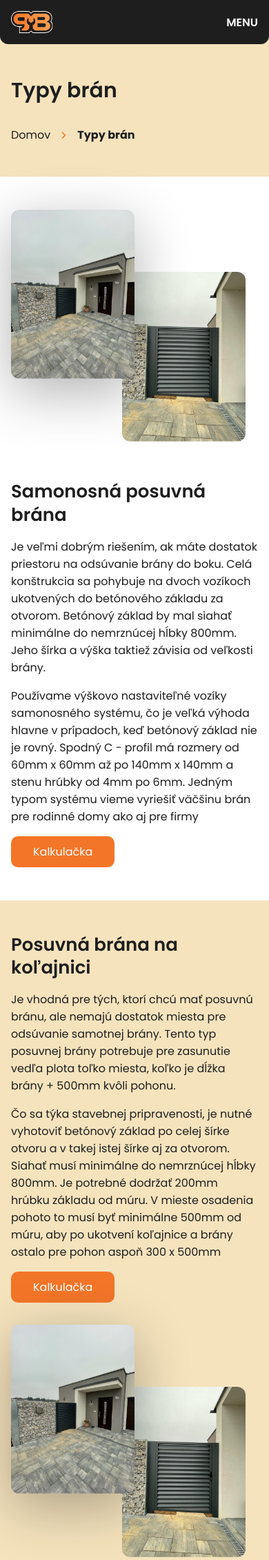
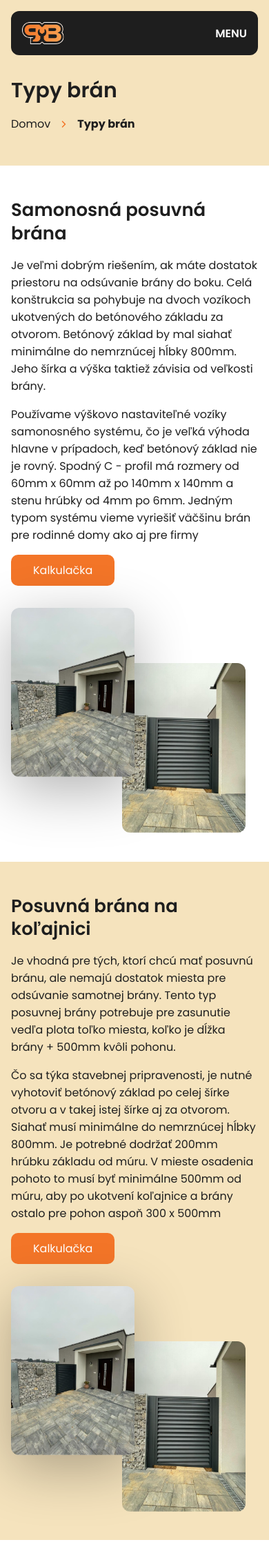
Before and after one commit to JuryHa/PBMont, a PHP site: page /typy-bran.html in a window 390 px wide. Shown: the top 2261 px of the page at 69% size. Run offline with PHP 8.4, Linux system fonts and the light colour scheme.

Commit message:
updated responsive nav menu + global minor responsivity fixes

```diff
--- a/index.html
+++ b/index.html
@@ -95,7 +95,7 @@
         </section>
 
         <section id="how-to-decide" class="colorful">
-            <div class="container grid__columns">
+            <div class="container grid__columns container__withImages">
                 <div class="wrapper">
                     <div class="images__group">
                         <img src="assets/images/image_gate_01.png" alt="">
--- a/styles/_responsive.scss
+++ b/styles/_responsive.scss
@@ -1,5 +1,17 @@
 /* RESPONSIVE */
 @media screen and (max-width: 992px) {
+    .container__withImages {
+        .wrapper:last-of-type {
+            grid-row: 1;
+        }
+
+        .images__group {
+            img {
+                box-shadow: none;
+            }
+        }
+    }
+
     #main .stats {
         justify-content: center;
 
@@ -14,10 +26,6 @@
         b {
             font-size: 48px;
         }
-    }
-
-    #how-to-decide .grid__columns .wrapper:nth-child(2) {
-        grid-row: 1;
     }
 
     .grid__columns {
@@ -72,11 +80,9 @@
         padding: 1rem;
         min-height: 4rem;
         position: fixed;
-        width: 100%;
-        top: 0;
-        left: 0;
-        border-top-left-radius: 0;
-        border-top-right-radius: 0;
+        width: calc(100% - 2rem);
+        top: 1rem;
+        left: 1rem;
         z-index: 50;
 
         img {
@@ -98,7 +104,7 @@
             align-items: center;
             padding: 4rem 2rem;
             border-radius: $br_medium;
-            gap: 4rem;
+            gap: 3rem;
             display: none;
 
             &.visible {
@@ -242,6 +248,6 @@
 
 @media screen and (max-width: 400px) {
     .images__group {
-        height: 360px;
+        height: 320px;
     }
 }
--- a/styles/style.css
+++ b/styles/style.css
@@ -144,7 +144,7 @@ section {
 .grid__columns {
   display: grid;
   grid-template-columns: 1fr 1fr;
-  gap: clamp(2rem, 3vw, 3rem);
+  gap: clamp(1rem, 2vw, 2rem);
 }
 
 .grid__columns .wrapper {
@@ -155,6 +155,7 @@ section {
 .images__group {
   display: flex;
   position: relative;
+  margin-top: 1rem;
 }
 
 .images__group img {
@@ -699,7 +700,7 @@ form button {
 .calculator__accordion h3 {
   position: relative;
   cursor: pointer;
-  font-size: 36px;
+  font-size: clamp(26px, 4vw, 36px);
   font-weight: 600;
 }
 
@@ -858,6 +859,12 @@ form button {
 
 /* RESPONSIVE */
 @media screen and (max-width: 992px) {
+  .container__withImages .wrapper:last-of-type {
+    grid-row: 1;
+  }
+  .container__withImages .images__group img {
+    box-shadow: none;
+  }
   #main .stats {
     justify-content: center;
   }
@@ -869,9 +876,6 @@ form button {
   }
   #main .stats b {
     font-size: 48px;
-  }
-  #how-to-decide .grid__columns .wrapper:nth-child(2) {
-    grid-row: 1;
   }
   .grid__columns {
     grid-template-columns: 1fr;
@@ -914,11 +918,9 @@ form button {
     padding: 1rem;
     min-height: 4rem;
     position: fixed;
-    width: 100%;
-    top: 0;
-    left: 0;
-    border-top-left-radius: 0;
-    border-top-right-radius: 0;
+    width: calc(100% - 2rem);
+    top: 1rem;
+    left: 1rem;
     z-index: 50;
   }
   nav img {
@@ -939,7 +941,7 @@ form button {
     align-items: center;
     padding: 4rem 2rem;
     border-radius: 12px;
-    gap: 4rem;
+    gap: 3rem;
     display: none;
   }
   nav ul.visible {
@@ -1040,6 +1042,6 @@ form button {
 
 @media screen and (max-width: 400px) {
   .images__group {
-    height: 360px;
+    height: 320px;
   }
 }
--- a/styles/style.scss
+++ b/styles/style.scss
@@ -39,6 +39,7 @@ h2 {
     line-height: 1.3;
     font-size: clamp(26px, 4vw, 36px);
 }
+
 
 h4 {
     color: $color_primary_dark;
@@ -147,7 +148,7 @@ section {
 .grid__columns {
     display: grid;
     grid-template-columns: 1fr 1fr;
-    gap: clamp(2rem, 3vw, 3rem);
+    gap: clamp(1rem, 2vw, 2rem);
 
     .wrapper {
         gap: clamp(1rem, 3vw, 3rem);
@@ -158,6 +159,7 @@ section {
 .images__group {
     display: flex;
     position: relative;
+    margin-top: 1rem;
 
     img {
         width: 50%;
@@ -721,7 +723,7 @@ form {
     h3 {
         position: relative;
         cursor: pointer;
-        font-size: 36px;
+        font-size: clamp(26px, 4vw, 36px);
         font-weight: $fw_semiBold;
 
         &::after {
--- a/typy-bran.html
+++ b/typy-bran.html
@@ -39,7 +39,7 @@
         </section>
 
         <section>
-            <div class="container grid__columns">
+            <div class="container grid__columns container__withImages">
                 <div class="wrapper">
                     <div class="images__group">
                         <img src="assets/images/image_gate_01.png" alt="">
@@ -85,7 +85,7 @@
         </section>
 
         <section id="how-to-decide">
-            <div class="container grid__columns">
+            <div class="container grid__columns container__withImages">
                 <div class="wrapper">
                     <div class="images__group">
                         <img src="assets/images/image_gate_01.png" alt="">
```
